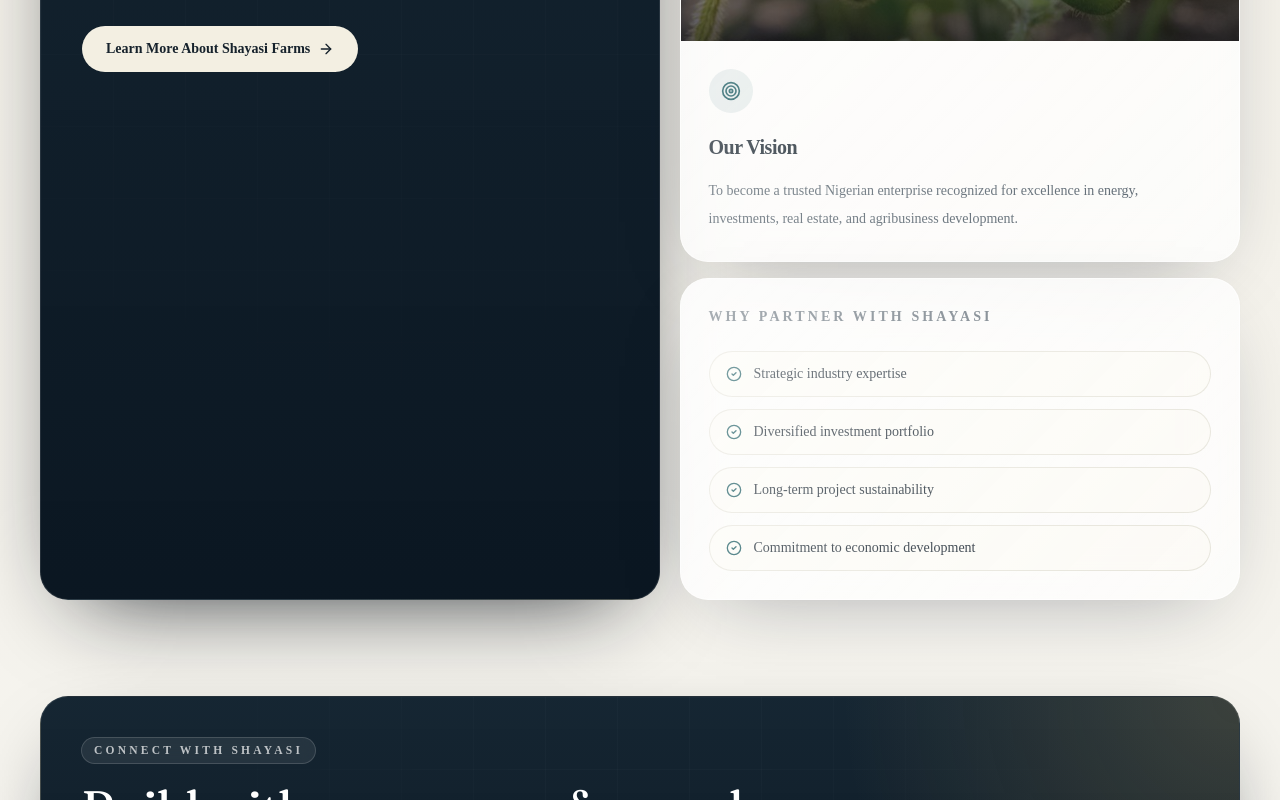
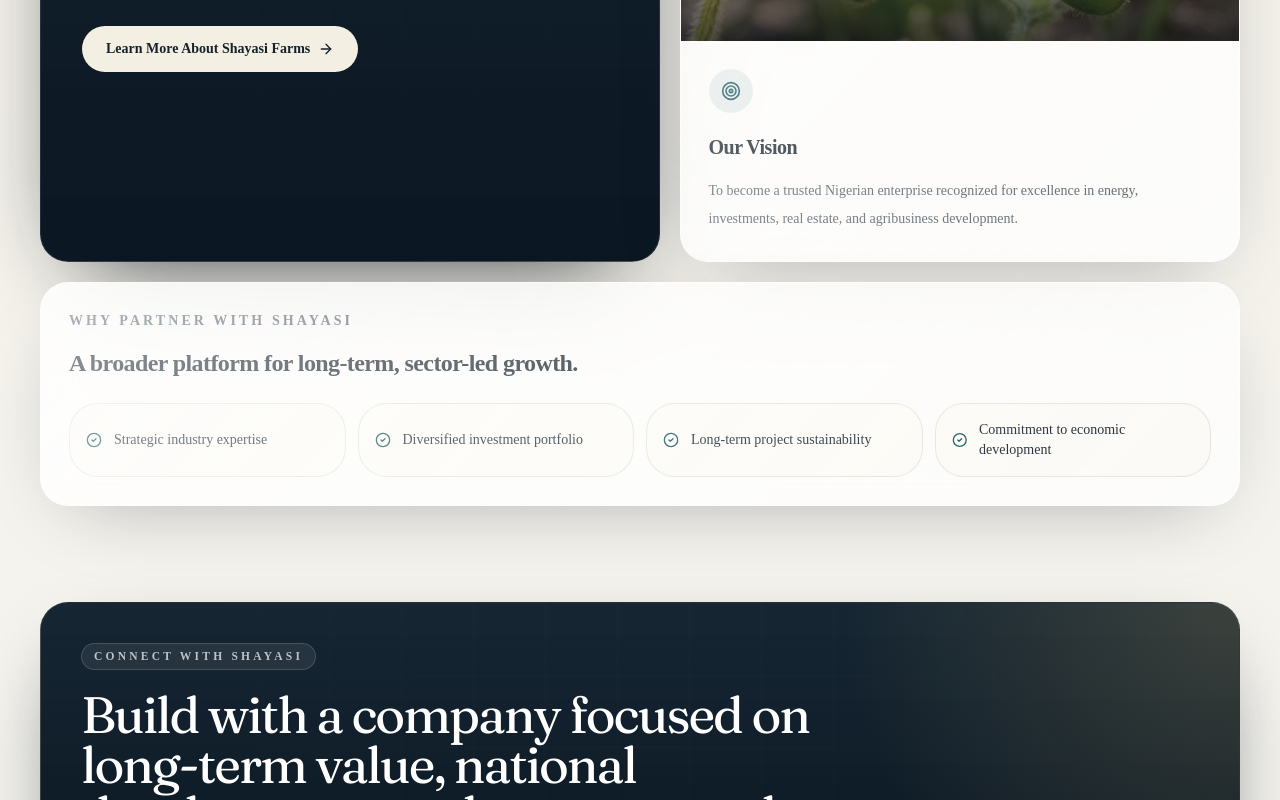
Before and after one commit to AzeezBello/Shayasi-Global-Resources, a Next.js app: page / in a window 1280 px wide. Shown: the part 3627-4427 px from the top of the page. Built offline with nearby package versions, Linux system fonts and the light colour scheme.

Commit message:
README.md

```diff
--- a/app/page.tsx
+++ b/app/page.tsx
@@ -80,6 +80,7 @@
       </section>
 
       <section className="section-shell page-space pt-0">
+        <div className="grid gap-5">
           <div className="grid gap-5 lg:grid-cols-[1.05fr_0.95fr]">
             <div className="dark-panel p-8 md:p-10">
               <div className="relative z-10">
@@ -113,7 +114,6 @@
               </div>
             </div>
 
-          <div className="grid gap-4">
             <div className="surface-card overflow-hidden p-0">
               <div className="relative aspect-[4/3] w-full">
                 <Image
@@ -138,22 +138,28 @@
                 </p>
               </div>
             </div>
+          </div>
 
           <div className="surface-card p-6 md:p-7">
+            <div className="max-w-2xl">
               <p className="text-sm font-semibold uppercase tracking-[0.22em] text-muted-foreground">
                 Why Partner With Shayasi
               </p>
-              <div className="mt-6 space-y-3">
+              <h3 className="mt-4 text-2xl font-semibold tracking-tight text-foreground">
+                A broader platform for long-term, sector-led growth.
+              </h3>
+            </div>
+
+            <div className="mt-6 grid gap-3 md:grid-cols-2 xl:grid-cols-4">
               {partnershipReasons.map((reason) => (
                 <div
                   key={reason}
-                    className="flex items-center gap-3 rounded-2xl border border-border/70 bg-background/70 px-4 py-3 text-sm font-medium text-foreground"
+                  className="flex items-center gap-3 rounded-2xl border border-border/70 bg-background/70 px-4 py-4 text-sm font-medium text-foreground"
                 >
                   <CheckCircle2 className="size-4 text-primary" />
                   {reason}
                 </div>
               ))}
-              </div>
             </div>
           </div>
         </div>
```
Also changed, not shown: 1 other file (tests, documents, lock files or other folders). Lines whose indentation alone changed are shown as unchanged.
